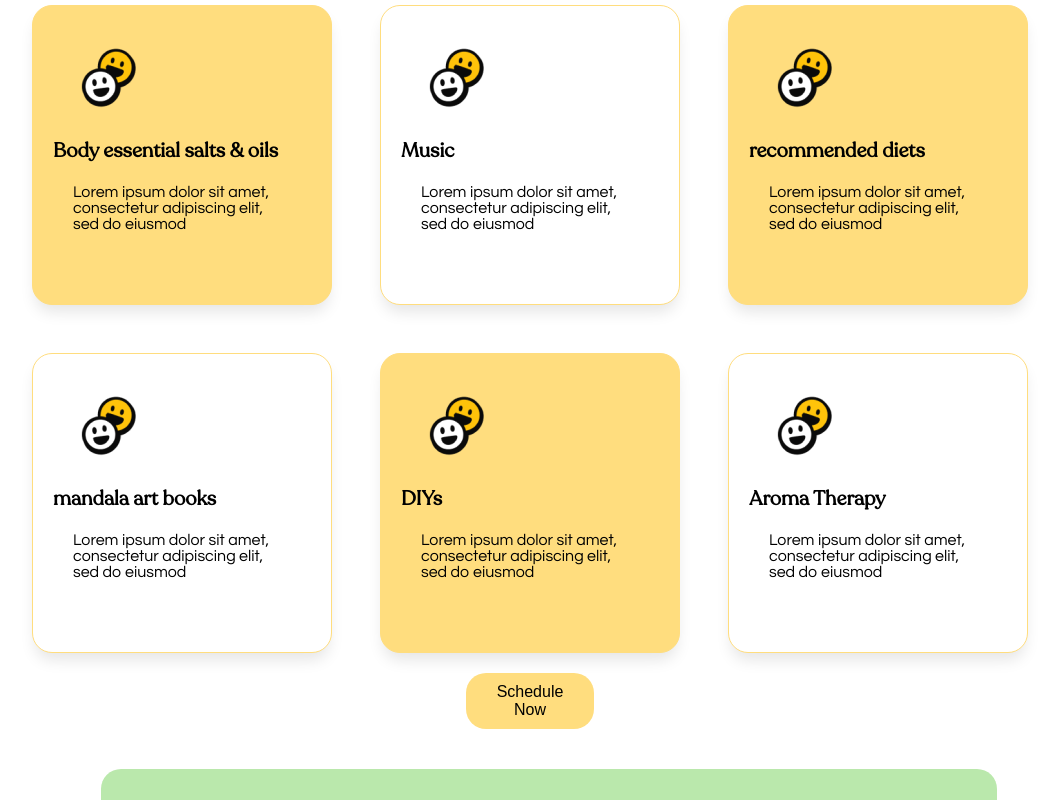
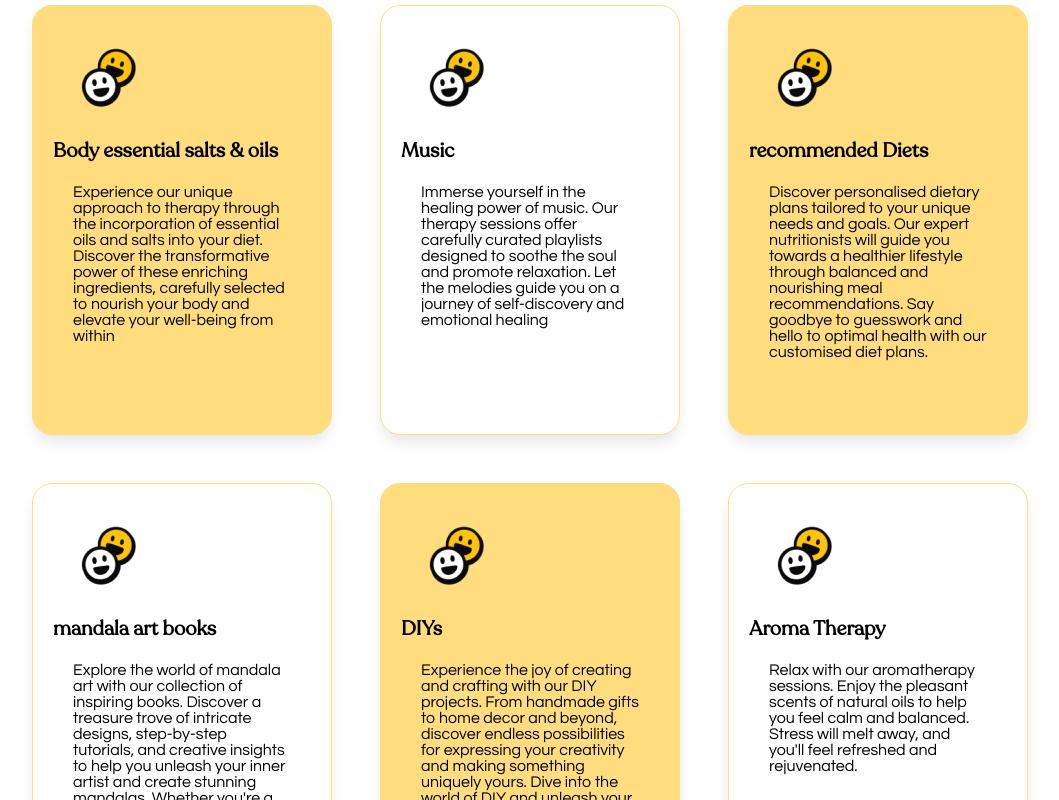
Before and after one commit to Thameem6369538954/Active-Listeners, a React (Create React App) app: page /OneOnOne in a window 1280 px wide. Shown: the part 1060-1860 px from the top of the page, without its empty margins (110-1169 px from the left). Built offline with nearby package versions, Linux system fonts and the light colour scheme.

Commit message:
init commit

```diff
--- a/src/Components/Categories.js
+++ b/src/Components/Categories.js
@@ -20,32 +20,34 @@ const Categories = () => {
             <img src={community} alt="" />
             <h2>Mobile Addiction</h2>
             <p>
-              Lorem ipsum dolor sit amet, consectetur adipiscing elit, sed do
-              eiusmod{" "}
+              Get professional help from a mobile addiction and mental health
+              counselor from BetterHelp.Start receiving support via phone,
+              video, or live-chat.
             </p>
           </div>
           <div className="box2">
             <img src={chat} alt="" />
             <h2>Social Media Addiction</h2>
             <p>
-              Lorem ipsum dolor sit amet, consectetur adipiscing elit, sed do
-              eiusmod{" "}
+              Struggling With Social Media Addiction? Online therapy can help
+              you make lasting change. Start getting support from a licensed
+              therapist from BetterHelp.
             </p>
           </div>
           <div className="box3">
             <img src={weekly} alt="" />
             <h2>Gaming Addiction</h2>
             <p>
-              Lorem ipsum dolor sit amet, consectetur adipiscing elit, sed do
-              eiusmod{" "}
+              If you are looking for a video game addiction treatment facility,
+              we can help. Call to discuss treatment options
             </p>
           </div>
           <div className="box4">
             <img src={emoji} alt="" />
             <h2>Entertainment & Performance Addiction</h2>
             <p>
-              Lorem ipsum dolor sit amet, consectetur adipiscing elit, sed do
-              eiusmod{" "}
+               You may break away
+              from entertainment addiction with some simple tactics.
             </p>
           </div>
           <button>Discover How?</button>
--- a/src/Css/GoalVision.css
+++ b/src/Css/GoalVision.css
@@ -47,6 +47,9 @@
 .goal-box {
   display: flex;
   /* width: 20%; */
+}
+.goalvision-box {
+  /* color: red; */
 }
 .goalvision-box {
   background-color: #bae8ac;
@@ -241,7 +244,7 @@
     margin: auto;
   }
   .goal-box-container img {
-   margin: 30px;
+    margin: 30px;
     width: 90px;
     height: 106px;
     border-radius: 10px;
--- a/src/Css/GriefSupport.css
+++ b/src/Css/GriefSupport.css
@@ -114,7 +114,7 @@
   background-color: white;
   border: 1px solid #ffdd7e;
   width: 300px;
-  height: 300px;
+  height: 430px;
   border-radius: 20px;
   gap: 1rem;
   padding: 20px;
--- a/src/Css/Header.css
+++ b/src/Css/Header.css
@@ -295,6 +295,15 @@
   }
 }
 @media (min-width: 600px) and (max-width: 1024px) {
+  .yellow-box-ul {
+    background-color: #ffdd7e;
+    display: flex;
+    align-items: center;
+    justify-content: center;
+    width: 94%;
+    margin: auto;
+    border-radius: 5px;
+  }
   .bg {
     margin: 30px;
     /* color: red; */
--- a/src/Css/TeleTherapy.css
+++ b/src/Css/TeleTherapy.css
@@ -270,7 +270,7 @@ li {
     align-items: center;
     gap: 5rem;
     justify-content: space-between;
-    margin: 50px 20%;
+    margin: 50px 50%;
   }
   .weeekly-meetup-box img,
   p {
--- a/src/Css/Therapycategories.css
+++ b/src/Css/Therapycategories.css
@@ -99,4 +99,18 @@
     justify-content: center;
     margin-top: 20px;
   }
+  .therapy-box {
+    background-color: #ffdd7e;
+    border-radius: 20px;
+    height: 317px;
+    width: 200px;
+  }
+  .theropy-box-main {
+    display: flex;
+    align-items: center;
+    justify-content: center;
+    gap: 2rem;
+    margin: auto;
+    padding: 10px;
+  }
 }
--- a/src/Pages/OneOnOne.js
+++ b/src/Pages/OneOnOne.js
@@ -56,32 +56,44 @@ const OneOnOne = () => {
           <img src={emoji} alt="" />
           <h2>Body essential salts & oils</h2>
           <p>
-            Lorem ipsum dolor sit amet, consectetur adipiscing elit, sed do
-            eiusmod{" "}
+            Experience our unique approach to therapy through the incorporation
+            of essential oils and salts into your diet. Discover the
+            transformative power of these enriching ingredients, carefully
+            selected to nourish your body and elevate your well-being from
+            within
           </p>
         </div>
         <div className="weeekly-meetup-box">
           <img src={emoji} alt="" />
           <h2>Music</h2>
           <p>
-            Lorem ipsum dolor sit amet, consectetur adipiscing elit, sed do
-            eiusmod{" "}
+            Immerse yourself in the healing power of music. Our therapy sessions
+            offer carefully curated playlists designed to soothe the soul and
+            promote relaxation. Let the melodies guide you on a journey of
+            self-discovery and emotional healing
           </p>
         </div>
         <div className="weeekly-meetup-box">
           <img src={emoji} alt="" />
-          <h2>recommended diets</h2>
+          <h2>recommended Diets</h2>
           <p>
-            Lorem ipsum dolor sit amet, consectetur adipiscing elit, sed do
-            eiusmod{" "}
+            Discover personalised dietary plans tailored to your unique needs
+            and goals. Our expert nutritionists will guide you towards a
+            healthier lifestyle through balanced and nourishing meal
+            recommendations. Say goodbye to guesswork and hello to optimal
+            health with our customised diet plans.
           </p>
         </div>
         <div className="weeekly-meetup-box">
           <img src={emoji} alt="" />
           <h2>mandala art books</h2>
           <p>
-            Lorem ipsum dolor sit amet, consectetur adipiscing elit, sed do
-            eiusmod{" "}
+            Explore the world of mandala art with our collection of inspiring
+            books. Discover a treasure trove of intricate designs, step-by-step
+            tutorials, and creative insights to help you unleash your inner
+            artist and create stunning mandalas. Whether you're a beginner or an
+            experienced artist, our mandala art books are the perfect companion
+            on your creative journey
           </p>
         </div>
         {/* <div className="weeekly-meetup-box">
@@ -96,8 +108,11 @@ const OneOnOne = () => {
           <img src={emoji} alt="" />
           <h2>DIYs</h2>
           <p>
-            Lorem ipsum dolor sit amet, consectetur adipiscing elit, sed do
-            eiusmod{" "}
+            Experience the joy of creating and crafting with our DIY projects.
+            From handmade gifts to home decor and beyond, discover endless
+            possibilities for expressing your creativity and making something
+            uniquely yours. Dive into the world of DIY and unleash your
+            imagination today!
           </p>
         </div>
         <div className="weeekly-meetup-box">
@@ -105,8 +120,9 @@ const OneOnOne = () => {
 
           <h2>Aroma Therapy</h2>
           <p>
-            Lorem ipsum dolor sit amet, consectetur adipiscing elit, sed do
-            eiusmod{" "}
+            Relax with our aromatherapy sessions. Enjoy the pleasant scents of
+            natural oils to help you feel calm and balanced. Stress will melt
+            away, and you'll feel refreshed and rejuvenated.
           </p>
         </div>
       </div>
--- a/src/Pages/Teletherapy.js
+++ b/src/Pages/Teletherapy.js
@@ -39,8 +39,8 @@ const Teletherapy = () => {
             </div>
 
             <p>
-              Lorem ipsum dolor sit amet doloroli sitiol conse ctetur adipiscing
-              elit.{" "}
+              Are you ready to embark on a journey of discovery with your child?
+              Join us for an immersive experience where learning meets fun!
             </p>
 
             <h1>
@@ -76,8 +76,8 @@ const Teletherapy = () => {
             </div>
 
             <p style={{ color: "white" }}>
-              Lorem ipsum dolor sit amet doloroli sitiol conse ctetur adipiscing
-              elit.{" "}
+              Unlock a world of curiosity and growth with our premium plan
+              designed just for them
             </p>
 
             <h1 style={{ color: "#ffdd7e" }}>
@@ -85,13 +85,13 @@ const Teletherapy = () => {
             </h1>
             <p>What’s included</p>
             <ul className="plan-list" style={{ color: "white" }}>
-              <li>
+              {/* <li>
                 <TiTick
                   className="tick"
                   style={{ backgroundColor: "#ffdd7e", color: "black" }}
                 />
                 Lorem ipsum dolor conse ctetur
-              </li>
+              </li> */}
               <li>
                 <TiTick
                   className="tick"
@@ -99,13 +99,13 @@ const Teletherapy = () => {
                 />
                 8 sessions with kids
               </li>
-              <li>
+              {/* <li>
                 <TiTick
                   className="tick"
                   style={{ backgroundColor: "#ffdd7e", color: "black" }}
                 />
                 Lorem ipsum dolor conse ctetur
-              </li>
+              </li> */}
               <li>
                 <TiTick
                   className="tick"
@@ -129,8 +129,7 @@ const Teletherapy = () => {
             </div>
 
             <p>
-              Lorem ipsum dolor sit amet doloroli sitiol conse ctetur adipiscing
-              elit.{" "}
+              - Experience education in a whole new light with our Pro Plan!
             </p>
 
             <h1>
@@ -170,8 +169,9 @@ const Teletherapy = () => {
             <h1>Introducing  Personality Assessment Test </h1>
             <ul className="tele-bottom-txt">
               <p>
-                Lorem ipsum dolor sit amet doloroli sitiol conse ctetur
-                adipiscing elit.{" "}
+                Discover your unique traits and valuable insights with our
+                Personality Assessment Test. Uncover hidden strengths and areas
+                for growth with this comprehensive too
               </p>
 
               {/* <img src={Arrow} width={1} alt="" /> */}
```
Also changed, not shown: src/Pages/GoalVision.js (+18 -12 lines).
